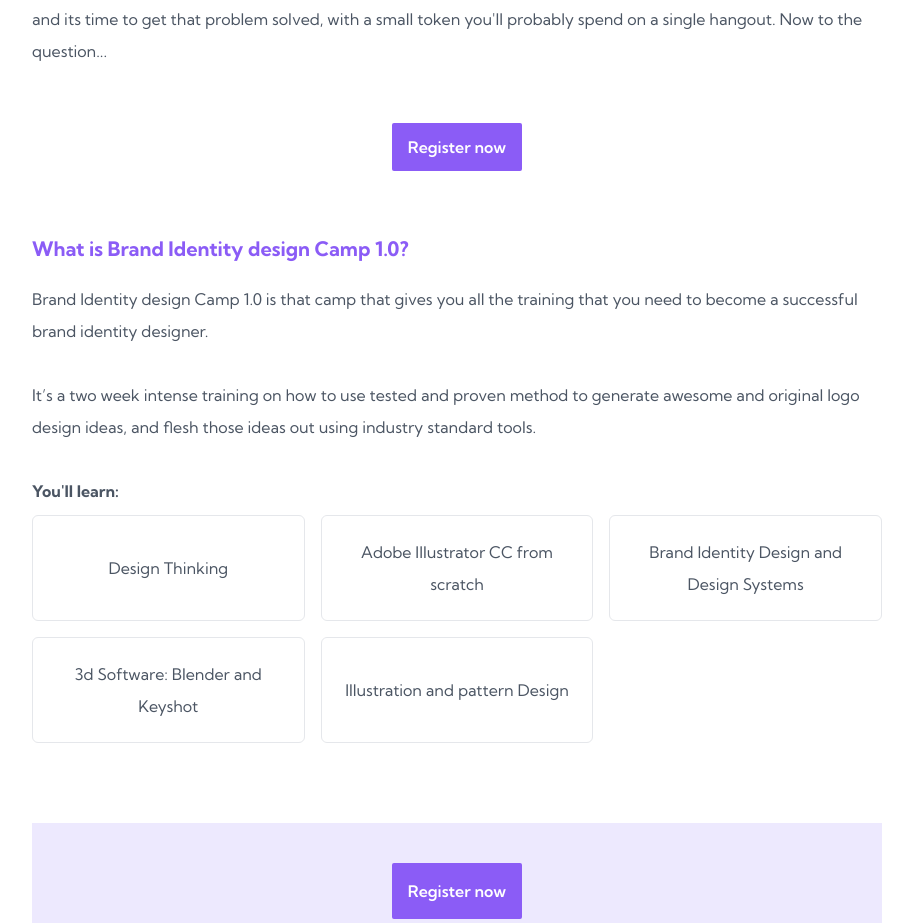
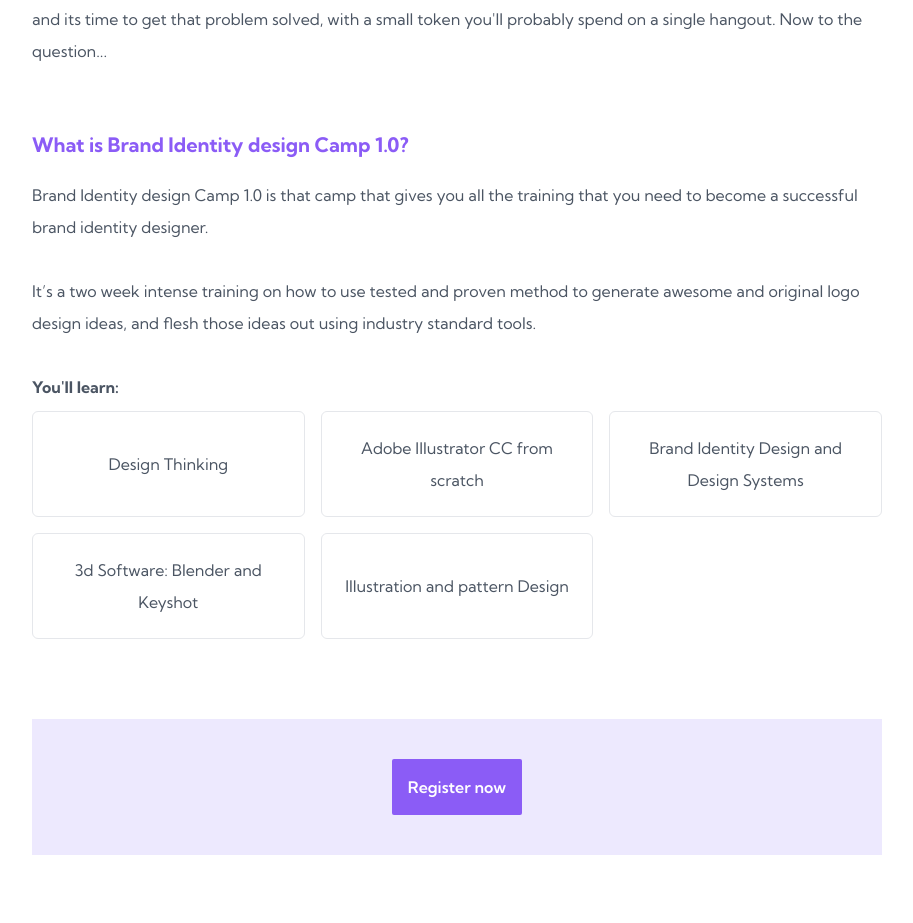
Before and after one commit to bolub/dashcreate, a Next.js app: page / in a window 1280 px wide. Shown: the part 2200-3123 px from the top of the page, without its empty margins (183-1096 px from the left). Built offline with nearby package versions, Linux system fonts and the light colour scheme.

Commit message:
Remove register now

```diff
--- a/pages/index.js
+++ b/pages/index.js
@@ -245,7 +245,7 @@ export default function Home() {
               single hangout. Now to the question...
             </p>
 
-            <div className='flex flex-col justify-center md:flex-row mt-14'>
+            {/* <div className='flex flex-col justify-center md:flex-row mt-14'>
               <button
                 className='transition w-full md:w-auto duration-100 bg-purple-500 text-white py-3 px-4
 
@@ -254,7 +254,7 @@ export default function Home() {
               >
                 Register now
               </button>
-            </div>
+            </div> */}
 
             <div className='mt-16'>
               <p className='text-xl font-bold text-purple-500'>
```
